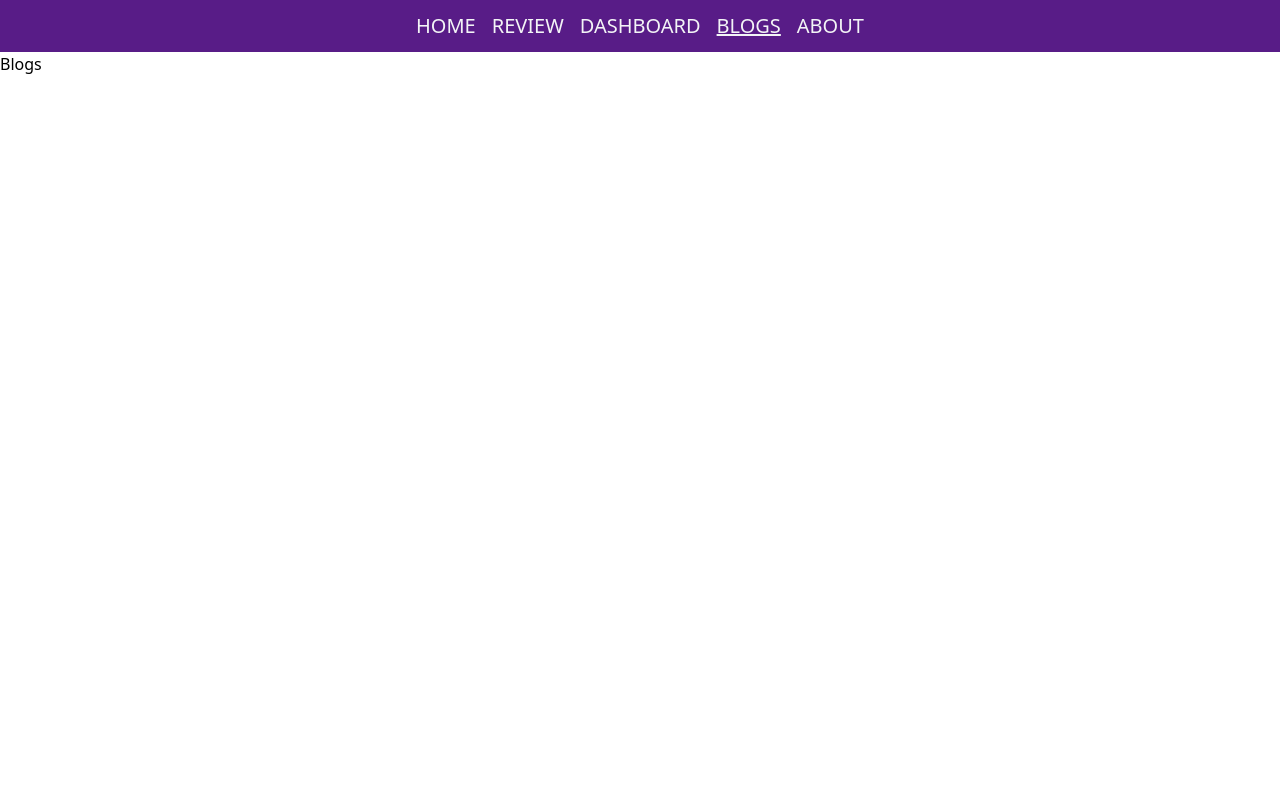
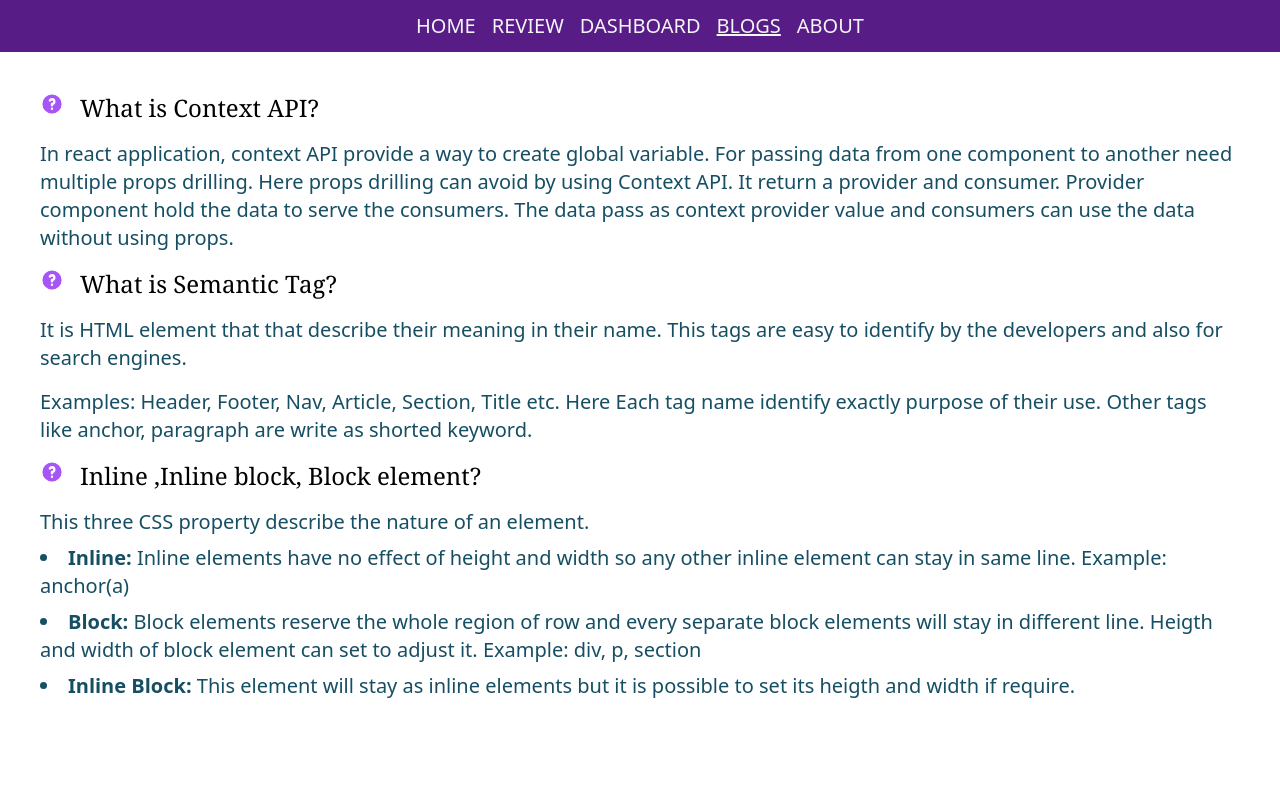
Before and after one commit to SadiaMou007/product-review, a React (Create React App) app: page /blog in a window 1280 px wide. Shown: the top 800 px of the page. Built offline with nearby package versions, Linux system fonts and the light colour scheme; the HTML template or start-up script is replaced by a standard one.

Commit message:
add blog questions

```diff
--- a/src/App.js
+++ b/src/App.js
@@ -7,6 +7,7 @@ import { Route, Routes } from "react-router-dom";
 import Review from "./components/Review/Review";
 import DashBoard from "./components/DashBoard/DashBoard";
 import Blogs from "./components/Blogs/Blogs";
+import Footer from "./components/Footer/Footer";
 function App() {
   return (
     <div className="App">
@@ -21,6 +22,7 @@ function App() {
 
         <Route path="*" element={<PageNotFound></PageNotFound>}></Route>
       </Routes>
+      <Footer></Footer>
     </div>
   );
 }
--- a/src/components/About/About.js
+++ b/src/components/About/About.js
@@ -3,8 +3,8 @@ import React from "react";
 const About = () => {
   return (
     <div className="min-h-screen bg-slate-200">
-      <div className="text-cyan-500 p-2 text-xl">
-        <p className="m-4 bg-white ">about us</p>
+      <div className=" p-8">
+        <p className="m-4 text-3xl text-center">Updating....</p>
       </div>
     </div>
   );
--- a/src/components/Blogs/Blogs.js
+++ b/src/components/Blogs/Blogs.js
@@ -1,7 +1,68 @@
 import React from "react";
+import { QuestionMarkCircleIcon } from "@heroicons/react/solid";
 
 const Blogs = () => {
-  return <div>Blogs</div>;
+  return (
+    <div className="m-8 min-h-screen">
+      <div>
+        <p className="p-2 flex gap-4 text-2xl font-serif">
+          <QuestionMarkCircleIcon className="h-6 w-6 text-purple-500" /> What is
+          Context API?
+        </p>
+        <p className="p-2 text-xl text-cyan-900">
+          In react application, context API provide a way to create global
+          variable. For passing data from one component to another need multiple
+          props drilling. Here props drilling can avoid by using Context API. It
+          return a provider and consumer. Provider component hold the data to
+          serve the consumers. The data pass as context provider value and
+          consumers can use the data without using props.
+        </p>
+      </div>
+      <div>
+        <p className="p-2 flex gap-4 text-2xl font-serif">
+          <QuestionMarkCircleIcon className="h-6 w-6 text-purple-500" /> What is
+          Semantic Tag?
+        </p>
+        <p className="p-2 text-xl text-cyan-900">
+          It is HTML element that that describe their meaning in their name.
+          This tags are easy to identify by the developers and also for search
+          engines.
+        </p>
+
+        <p className="p-2 text-xl text-cyan-900">
+          {" "}
+          Examples: Header, Footer, Nav, Article, Section, Title etc. Here Each
+          tag name identify exactly purpose of their use. Other tags like
+          anchor, paragraph are write as shorted keyword.
+        </p>
+      </div>
+      <div>
+        <p className="p-2 flex gap-4 text-2xl font-serif">
+          <QuestionMarkCircleIcon className="h-6 w-6 text-purple-500" />
+          Inline ,Inline block, Block element?
+        </p>
+        <p className="p-2 text-xl text-cyan-900">
+          This three CSS property describe the nature of an element.
+          <li className="my-2">
+            <span className="font-bold">Inline:</span> Inline elements have no
+            effect of height and width so any other inline element can stay in
+            same line. Example: anchor(a)
+          </li>
+          <li className="my-2">
+            <span className="font-bold">Block:</span> Block elements reserve the
+            whole region of row and every separate block elements will stay in
+            different line. Heigth and width of block element can set to adjust
+            it. Example: div, p, section
+          </li>
+          <li>
+            <span className="font-bold">Inline Block:</span> This element will
+            stay as inline elements but it is possible to set its heigth and
+            width if require.
+          </li>
+        </p>
+      </div>
+    </div>
+  );
 };
 
 export default Blogs;
--- a/src/components/DashBoard/DashBoard.js
+++ b/src/components/DashBoard/DashBoard.js
@@ -11,9 +11,8 @@ const DashBoard = () => {
   }, []);
 
   return (
-    <div className="m-8 p-2 grid md:grid-cols-2 ">
+    <div className="m-8 p-2 gap-4 grid md:grid-cols-2 min-h-screen">
       <MyLineChart data={chartData}></MyLineChart>
-
       <MyBarChart data={chartData}></MyBarChart>
     </div>
   );
--- /dev/null
+++ b/src/components/Footer/Footer.js
@@ -0,0 +1,12 @@
+import React from "react";
+
+const Footer = () => {
+  return (
+    <div className="w-full p-4 bg-gray-700 text-gray-50 text-center mt-10">
+      {" "}
+      @author123, 2022{" "}
+    </div>
+  );
+};
+
+export default Footer;
--- a/src/components/Header/Header.js
+++ b/src/components/Header/Header.js
@@ -3,7 +3,7 @@ import CustomLink from "../CustomLink/CustomLink";
 
 const Header = () => {
   return (
-    <div className="bg-purple-900 sticky top-0  p-3">
+    <div className="bg-purple-900 sticky top-0  p-3 z-10">
       <div className=" flex gap-8 justify-center items-center text-gray-100 md:gap-4 text-xl ">
         <CustomLink to={"/home"}>HOME</CustomLink>
         <CustomLink to={"/review"}>REVIEW</CustomLink>
--- a/src/components/MyBarChart/MyBarChart.js
+++ b/src/components/MyBarChart/MyBarChart.js
@@ -1,7 +1,21 @@
 import React from "react";
+import { Bar, BarChart, Legend, Tooltip, XAxis, YAxis } from "recharts";
+const MyBarChart = ({ data }) => {
+  return (
+    <div className="border-2">
+      <h3 className="text-xl my-3 text-center">Investment vs Revenue</h3>
 
-const MyBarChart = ({ data }) => {
-  return <div>{data.length}</div>;
+      <BarChart width={400} height={400} data={data}>
+        <Bar dataKey="investment" stackId="a" fill="#7722f8" />
+        <Bar dataKey="revenue" stackId="a" fill="#8ff4d8" />
+
+        <XAxis dataKey={"month"}></XAxis>
+        <YAxis></YAxis>
+        <Tooltip></Tooltip>
+        <Legend></Legend>
+      </BarChart>
+    </div>
+  );
 };
 
 export default MyBarChart;
--- a/src/components/MyLineChart/MyLineChart.js
+++ b/src/components/MyLineChart/MyLineChart.js
@@ -10,9 +10,9 @@ import {
 } from "recharts";
 
 const MyLineChart = ({ data }) => {
-  console.log(data);
   return (
-    <div>
+    <div className="border-2">
+      <h3 className="text-xl my-3 text-center">Month wise sell </h3>
       <LineChart width={400} height={400} data={data} margin={{ top: 5 }}>
         <CartesianGrid stroke="#ccc" strokeDasharray="3 3" />
 
@@ -20,9 +20,7 @@ const MyLineChart = ({ data }) => {
         <YAxis />
         <Tooltip />
         <Legend />
-        <Line dataKey={"investment"} stroke="#8884d8"></Line>
         <Line dataKey={"sell"} stroke="#8808d8"></Line>
-        <Line dataKey={"revenue"} stroke="#88f4d8"></Line>
       </LineChart>
     </div>
   );
--- a/src/components/Review/Review.js
+++ b/src/components/Review/Review.js
@@ -6,7 +6,7 @@ const Review = () => {
   const [reviews, setReviews] = useReviews();
 
   return (
-    <div className="grid  m-4 p-4 gap-8 bg-slate-100 md:grid-cols-2">
+    <div className="grid min-h-screen m-4 p-4 gap-8 bg-slate-100 md:grid-cols-2">
       {reviews.map((review) => (
         <ReviewDetail key={review.id} review={review}></ReviewDetail>
       ))}
```
